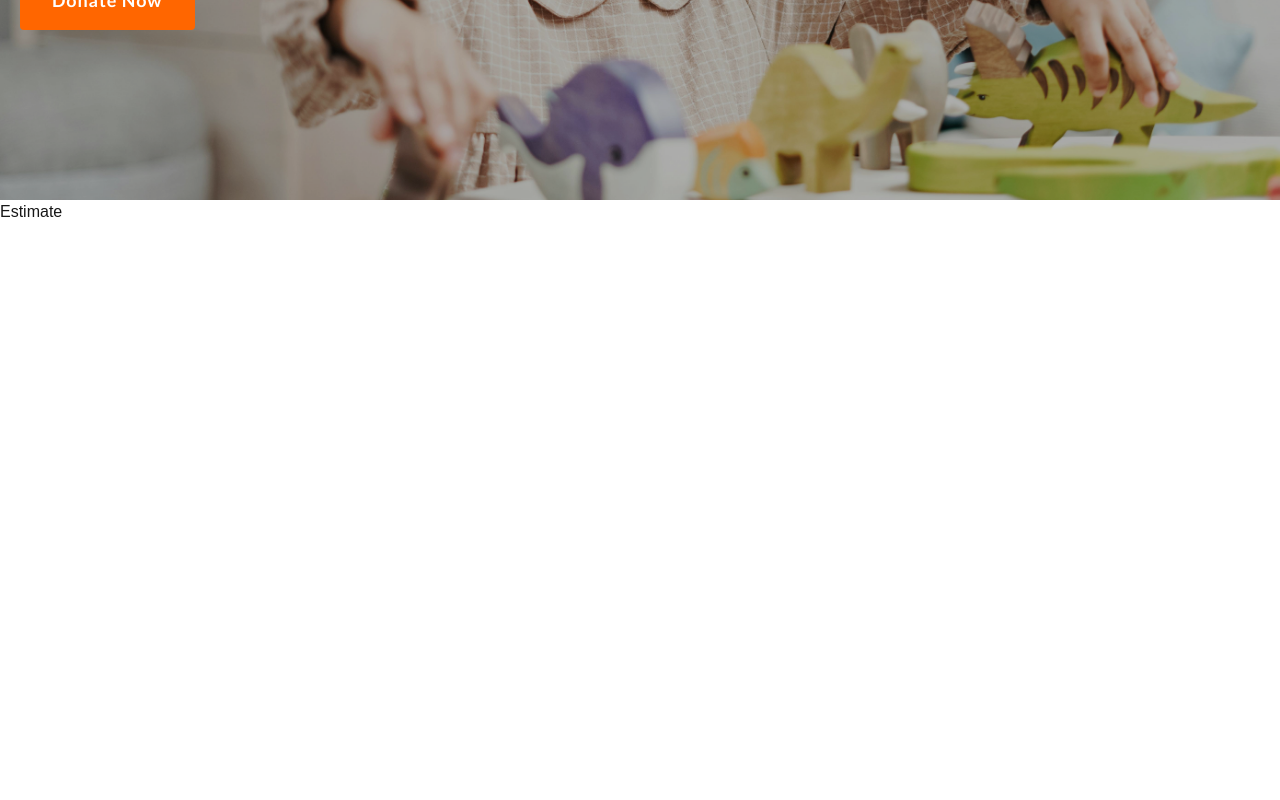
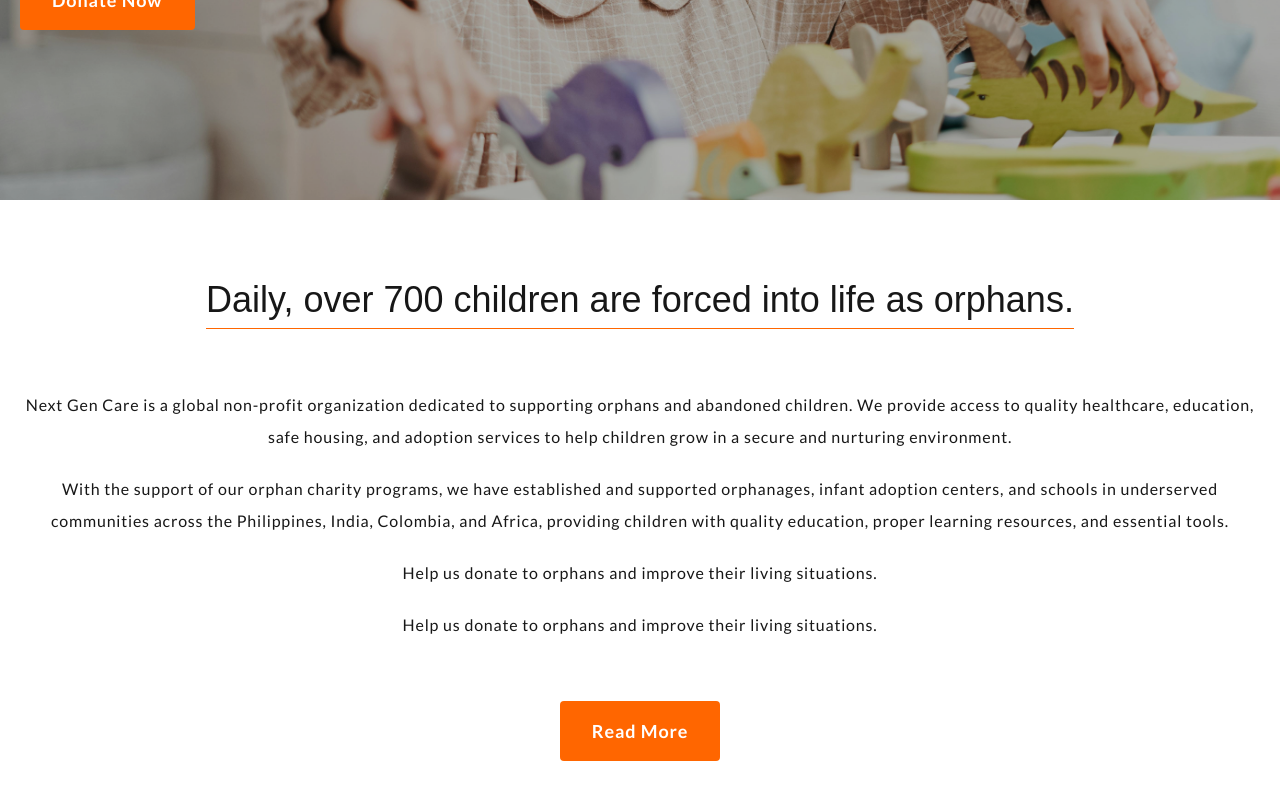
Before and after one commit to Georgewill-Hope/nextGen-Care, a Next.js app: page / in a window 1280 px wide. Shown: the part 440-1240 px from the top of the page. Built offline with nearby package versions, Linux system fonts and the light colour scheme.

Commit message:
Developed Estimate section and made it fully responsive

```diff
--- a/components/Estimate.tsx
+++ b/components/Estimate.tsx
@@ -1,9 +1,33 @@
-import React from 'react'
+import React from "react";
+import Button from "./Button";
 
 const Estimate = () => {
   return (
-    <div>Estimate</div>
-  )
-}
+    <section className="container-width perfectCenter flex-col gap-5 py-20">
+      <h2 className="text-2xl sm:text-4xl text-center mb-5 sm:mb-10 border-b border-custom-orange pb-2">
+        Daily, over 700 children are forced into life as orphans.
+      </h2>
+      <div className="perfectCenter flex-col gap-5 sm:text-center sm:tracking-wider mb-5 sm:mb-10 md:leading-8 font-lato">
+        <p>
+          Next Gen Care is a global non-profit organization dedicated to
+          supporting orphans and abandoned children. We provide access to
+          quality healthcare, education, safe housing, and adoption services to
+          help children grow in a secure and nurturing environment.
+        </p>
+        <p>
+          With the support of our orphan charity programs, we have established
+          and supported orphanages, infant adoption centers, and schools in
+          underserved communities across the Philippines, India, Colombia, and
+          Africa, providing children with quality education, proper learning
+          resources, and essential tools.
+        </p>
+        <p>Help us donate to orphans and improve their living situations.</p>
+        <p>Help us donate to orphans and improve their living situations.</p>
+      </div>
 
-export default Estimate
+      <Button title="Read More" href="#&" />
+    </section>
+  );
+};
+
+export default Estimate;
```
